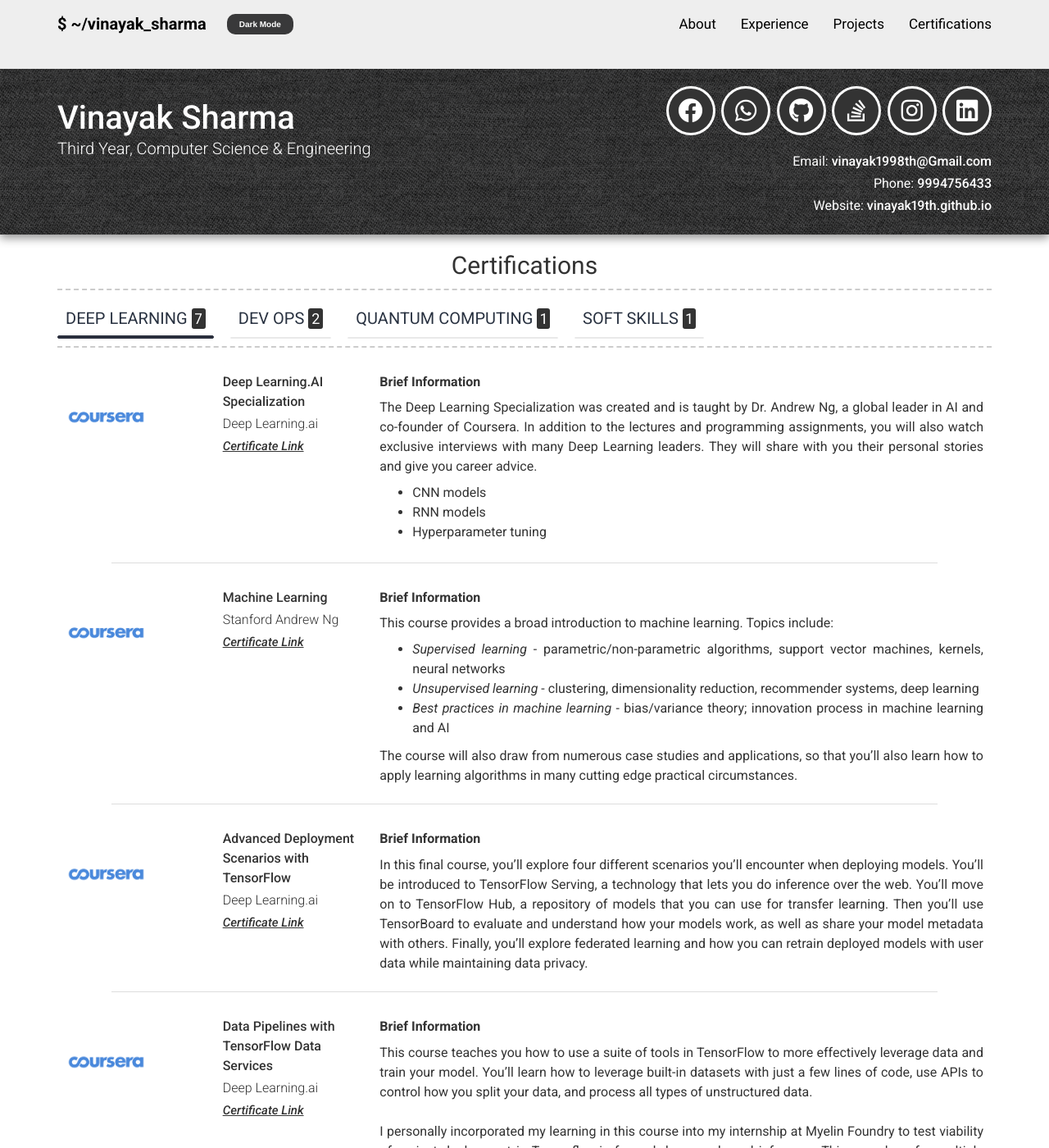
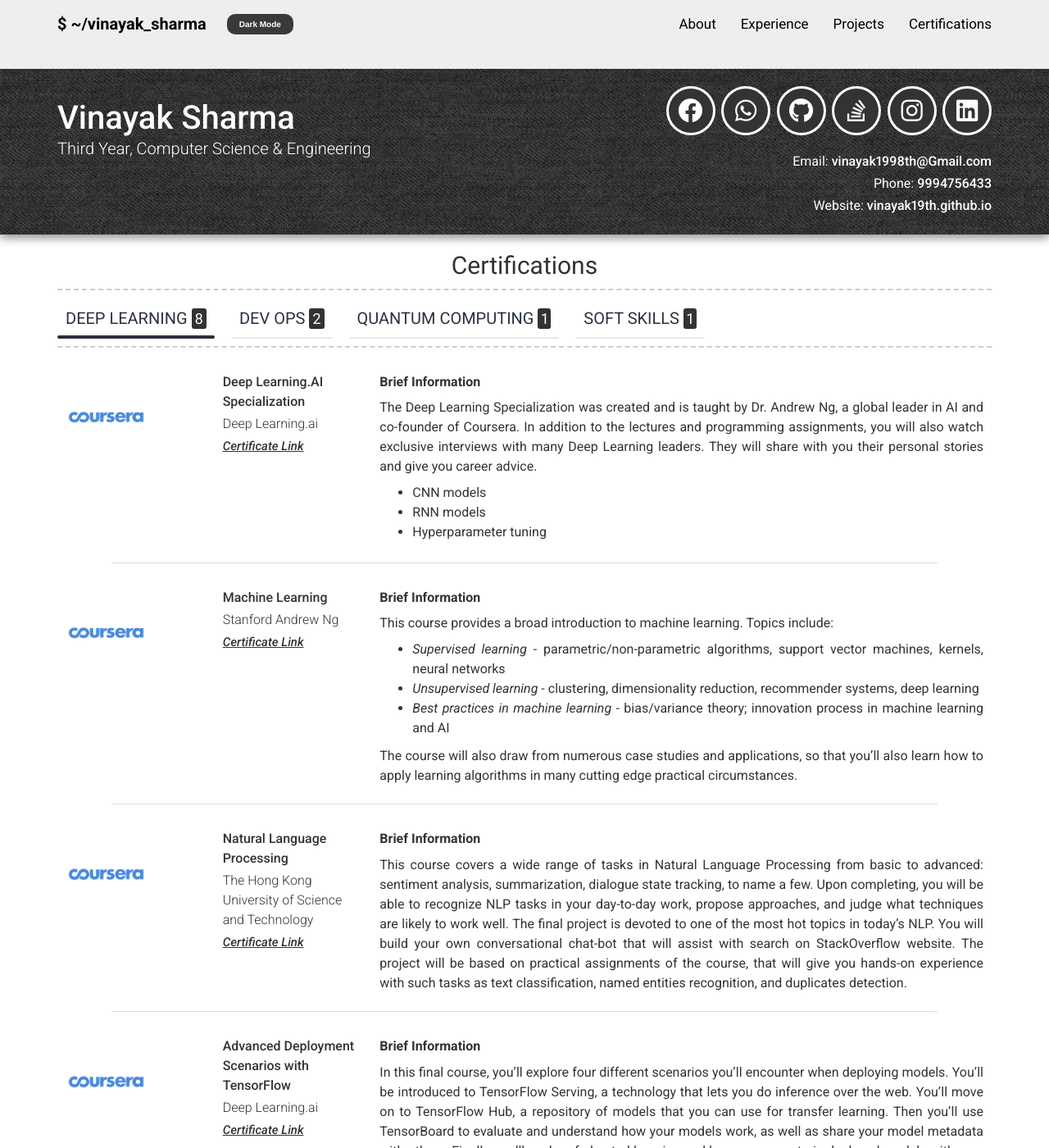
Before and after one commit to vinayak19th/vinayak19th.github.io, a Jekyll site: the page built from pages/certfications.html, in a window 1280 px wide and 1400 px high. Shown: the whole window at 82% size. Built offline with Jekyll 4.4.1, drawn with Linux system fonts in a browser that asks for light colours; nearby versions of some CDN libraries.

Commit message:
NLP Course
Signed-off-by: vinayak19th <vinayak1998th@gmail.com>

```diff
--- a/_data/certification/deep_learning.yml
+++ b/_data/certification/deep_learning.yml
@@ -34,6 +34,14 @@
 
       The course will also draw from numerous case studies and applications, so that you'll also learn how to apply learning
       algorithms in many cutting edge practical circumstances.
+
+  - layout: layout/left-cer
+    name: Natural Language Processing
+    link: https://www.coursera.org/account/accomplishments/certificate/JR7MM98QAACJ
+    qualification: The Hong Kong University of Science and Technology
+    provider: Coursera
+    description: > # this will include new lines to allow paragraphs
+      This course covers a wide range of tasks in Natural Language Processing from basic to advanced: sentiment analysis, summarization, dialogue state tracking, to name a few. Upon completing, you will be able to recognize NLP tasks in your day-to-day work, propose approaches, and judge what techniques are likely to work well.  The final project is devoted to one of the most hot topics in today’s NLP. You will build your own conversational chat-bot that will assist with search on StackOverflow website. The project will be based on practical assignments of the course, that will give you hands-on experience with such tasks as text classification, named entities recognition, and duplicates detection.
 
   - layout: layout/left-cer
     name: Advanced Deployment Scenarios with TensorFlow
```
Also changed, not shown: 1 other file.
